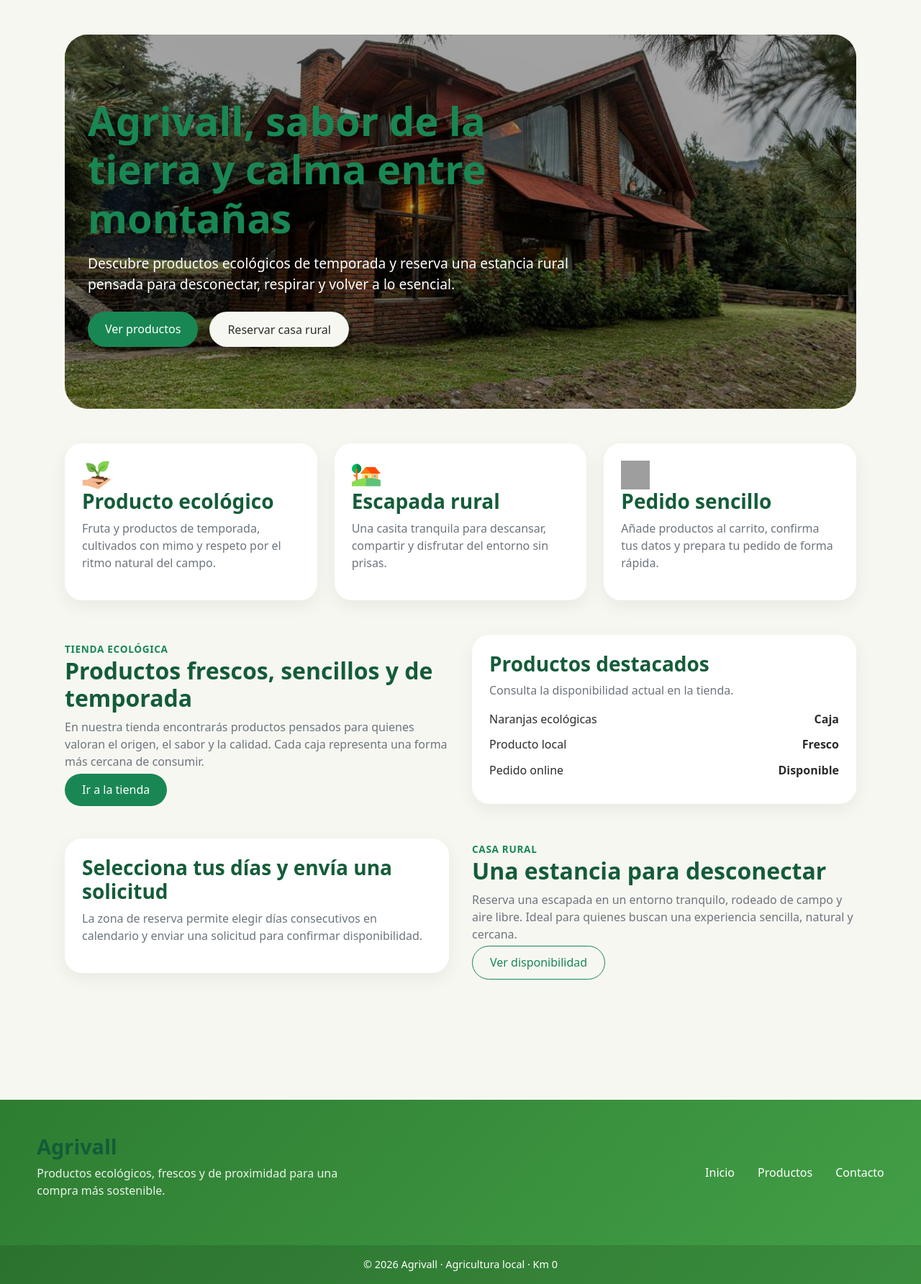
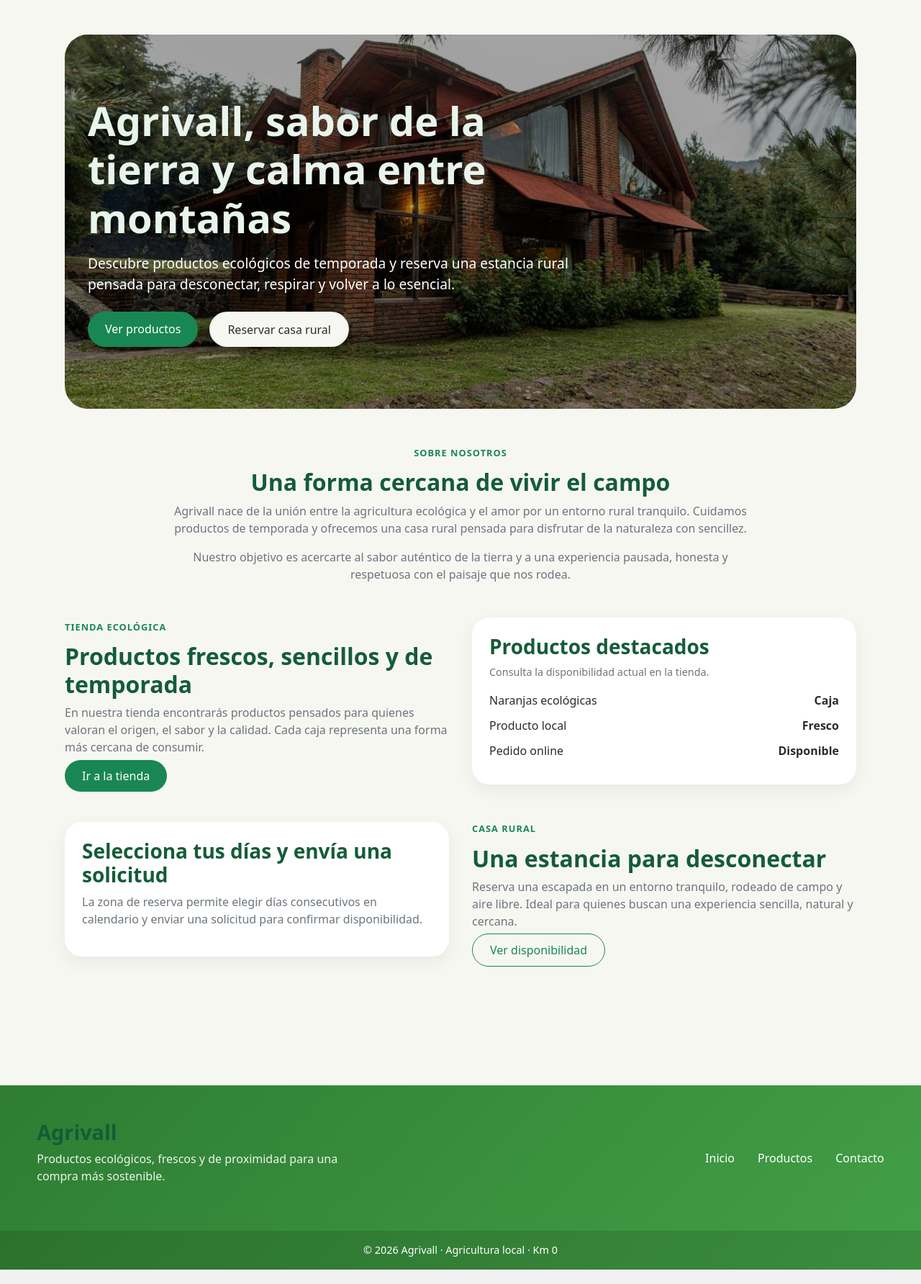
Before and after one commit to mtorpo/django-agrivall, a Django app: page /agrivall/ in a window 1280 px wide. Shown: the part 91-1875 px from the top of the page at 72% size. Run offline with Django 5.2, Linux system fonts and the light colour scheme; some libraries are stand-ins or nearby versions; grey boxes are pictures that could not be loaded.

Commit message:
html and css simplify

```diff
--- a/agrivall/static/css/index.css
+++ b/agrivall/static/css/index.css
@@ -1,10 +1,10 @@
-.page-container {
+.pagina {
     width: min(1100px, 92%);
     margin: 0 auto;
     padding: 3rem 0;
 }
 
-.hero-home {
+.portada {
     min-height: 520px;
     border-radius: 2rem;
     padding: 2rem;
@@ -19,44 +19,47 @@
     overflow: hidden;
 }
 
-.hero-home::before {
+.portada::before {
     content: "";
     position: absolute;
     inset: 0;
     background: rgba(0, 0, 0, .35);
 }
 
-.hero-content {
+.portada-cuerpo {
     position: relative;
     z-index: 1;
     max-width: 680px;
 }
 
-.hero-title {
-    color: var(--primary);
+.portada-titulo {
+    color: var(--primary-soft);
     font-size: clamp(2rem, 5vw, 3.5rem);
     margin-bottom: 1rem;
 }
 
-.hero-text {
+.portada-texto {
     font-size: 1.2rem;
     margin-bottom: 1.5rem;
 }
 
-.button-group {
+.acciones {
     display: flex;
     gap: 1rem;
     flex-wrap: wrap;
 }
 
-.grid-3 {
-    display: grid;
-    grid-template-columns: 1fr;
-    gap: 1.5rem;
+.sobre {
     margin-bottom: 3rem;
 }
 
-.grid-2 {
+.sobre-cuerpo {
+    max-width: 820px;
+    margin: 0 auto;
+    text-align: center;
+}
+
+.bloque-doble {
     display: grid;
     grid-template-columns: 1fr;
     gap: 2rem;
@@ -64,23 +67,44 @@
     margin-bottom: 3rem;
 }
 
-.card-content {
+.ficha {
+    background: var(--bg-card);
+    border-radius: var(--border-radius);
+    box-shadow: var(--shadow-soft);
+    overflow: hidden;
+}
+
+.ficha-cuerpo {
     padding: 1.5rem;
 }
 
-.info-row {
+.dato {
     display: flex;
     justify-content: space-between;
     gap: 1rem;
     margin-bottom: .7rem;
 }
 
+.etiqueta {
+    display: inline-block;
+    margin-bottom: .75rem;
+    color: var(--primary);
+    font-size: .8rem;
+    font-weight: 700;
+    letter-spacing: .08em;
+    text-transform: uppercase;
+}
+
+.texto-secundario {
+    color: var(--text-muted);
+}
+
+.texto-pequeno {
+    font-size: .9rem;
+}
+
 @media (min-width: 768px) {
-    .grid-3 {
-        grid-template-columns: repeat(3, 1fr);
-    }
-
-    .grid-2 {
+    .bloque-doble {
         grid-template-columns: repeat(2, 1fr);
     }
 }
--- a/agrivall/static/css/tema.css
+++ b/agrivall/static/css/tema.css
@@ -31,8 +31,8 @@
 }
 
 /* quitar decoración de anchors */
-a{
-    text-decoration: none;
+a {
+    text-decoration: none !important;
     color: inherit;
 }
 
--- a/agrivall/templates/crud/ver_producto.html
+++ b/agrivall/templates/crud/ver_producto.html
@@ -10,9 +10,6 @@
 </head>
 
 <body class="bg-dark">
-
-    {% include "partials/nav.html" %}
-
 
     <div class="container py-5">
 
--- a/agrivall/templates/index.html
+++ b/agrivall/templates/index.html
@@ -17,21 +17,21 @@
 
 {% include "partials/nav.html" %}
 
-<main class="page-container">
+<main class="pagina">
 
-    <section class="hero-home">
-        <div class="hero-content">
+    <section class="portada">
+        <div class="portada-cuerpo">
 
-            <h1 class="hero-title">
+            <h1 class="portada-titulo">
                 Agrivall, sabor de la tierra y calma entre montañas
             </h1>
 
-            <p class="hero-text">
+            <p class="portada-texto">
                 Descubre productos ecológicos de temporada y reserva una estancia rural
                 pensada para desconectar, respirar y volver a lo esencial.
             </p>
 
-            <div class="button-group">
+            <div class="acciones">
                 <a href="{% url 'productos' %}" class="btn-green">
                     Ver productos
                 </a>
@@ -45,66 +45,34 @@
     </section>
 
 
-    <section class="grid-3">
+    <section class="sobre">
+        <div class="sobre-cuerpo">
+            <span class="etiqueta">
+                Sobre nosotros
+            </span>
 
-        <article class="soft-card">
-            <div class="card-content">
-                <img
-                    src="{% static 'icons/plant.png' %}"
-                    alt="Hoja"
-                    style="width:40px;height:40px;"
-                >
+            <h2>
+                Una forma cercana de vivir el campo
+            </h2>
 
-                <h3>Producto ecológico</h3>
+            <p class="texto-secundario">
+                Agrivall nace de la unión entre la agricultura ecológica y el amor por
+                un entorno rural tranquilo. Cuidamos productos de temporada y ofrecemos
+                una casa rural pensada para disfrutar de la naturaleza con sencillez.
+            </p>
 
-                <p class="text-soft">
-                    Fruta y productos de temporada, cultivados con mimo y respeto
-                    por el ritmo natural del campo.
+            <p class="texto-secundario">
+                Nuestro objetivo es acercarte al sabor auténtico de la tierra y a una
+                experiencia pausada, honesta y respetuosa con el paisaje que nos rodea.
             </p>
         </div>
-        </article>
-
-        <article class="soft-card">
-            <div class="card-content">
-                <img
-                    src="{% static 'icons/house.png' %}"
-                    alt="Hoja"
-                    style="width:40px;height:40px;"
-                >
-
-                <h3>Escapada rural</h3>
-
-                <p class="text-soft">
-                    Una casita tranquila para descansar, compartir y disfrutar del entorno
-                    sin prisas.
-                </p>
-            </div>
-        </article>
-
-        <article class="soft-card">
-            <div class="card-content">
-                <img
-                    src="{% static 'icons/delivery.png' %}"
-                    alt="Hoja"
-                    style="width:40px;height:40px;"
-                >
-
-                <h3>Pedido sencillo</h3>
-
-                <p class="text-soft">
-                    Añade productos al carrito, confirma tus datos y prepara tu pedido
-                    de forma rápida.
-                </p>
-            </div>
-        </article>
-
     </section>
 
 
-    <section class="grid-2">
+    <section class="bloque-doble">
 
         <div>
-            <span class="section-label">
+            <span class="etiqueta">
                 Tienda ecológica
             </span>
 
@@ -112,7 +80,7 @@
                 Productos frescos, sencillos y de temporada
             </h2>
 
-            <p class="text-soft">
+            <p class="texto-secundario">
                 En nuestra tienda encontrarás productos pensados para quienes valoran
                 el origen, el sabor y la calidad. Cada caja representa una forma más
                 cercana de consumir.
@@ -123,32 +91,29 @@
             </a>
         </div>
 
-        <article class="soft-card">
-            <div class="card-content">
+        <article class="ficha">
+            <div class="ficha-cuerpo">
 
-                <div class="info-header">
                 <div>
                     <h3>Productos destacados</h3>
 
-                        <p class="text-soft small-text">
+                    <p class="texto-secundario texto-pequeno">
                         Consulta la disponibilidad actual en la tienda.
                     </p>
                 </div>
 
-                </div>
-
-                <div class="info-list">
-                    <div class="info-row">
+                <div>
+                    <div class="dato">
                         <span>Naranjas ecológicas</span>
                         <strong>Caja</strong>
                     </div>
 
-                    <div class="info-row">
+                    <div class="dato">
                         <span>Producto local</span>
                         <strong>Fresco</strong>
                     </div>
 
-                    <div class="info-row">
+                    <div class="dato">
                         <span>Pedido online</span>
                         <strong>Disponible</strong>
                     </div>
@@ -160,16 +125,16 @@
     </section>
 
 
-    <section class="grid-2 rural-section">
+    <section class="bloque-doble">
 
-        <article class="soft-card">
-            <div class="card-content">
+        <article class="ficha">
+            <div class="ficha-cuerpo">
 
                 <h3>
                     Selecciona tus días y envía una solicitud
                 </h3>
 
-                <p class="text-soft">
+                <p class="texto-secundario">
                     La zona de reserva permite elegir días consecutivos en calendario
                     y enviar una solicitud para confirmar disponibilidad.
                 </p>
@@ -178,7 +143,7 @@
         </article>
 
         <div>
-            <span class="section-label">
+            <span class="etiqueta">
                 Casa rural
             </span>
 
@@ -186,7 +151,7 @@
                 Una estancia para desconectar
             </h2>
 
-            <p class="text-soft">
+            <p class="texto-secundario">
                 Reserva una escapada en un entorno tranquilo, rodeado de campo y aire libre.
                 Ideal para quienes buscan una experiencia sencilla, natural y cercana.
             </p>
@@ -202,7 +167,6 @@
 
     <script src="{% static 'js/bootstrap.bundle.min.js' %}"></script>
 
-
     {% include "partials/footer.html" %}
 </body>
 </html>
```
Also changed, not shown: agrivall/static/css/blog.css (added, +67 -0 lines), agrivall/static/css/productos.css (+18 -18 lines), agrivall/templates/blog.html (+21 -28 lines), agrivall/templates/productos.html (+15 -15 lines), agrivall/static/icons/delivery.png (added). Lines whose indentation alone changed are shown as unchanged.
